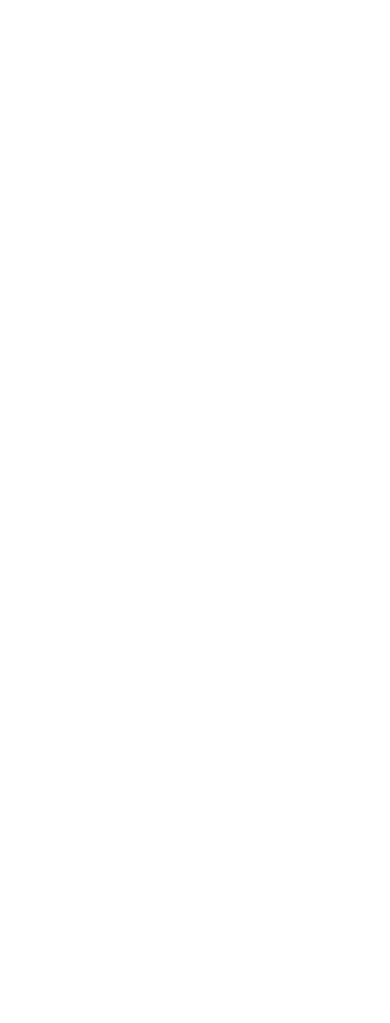
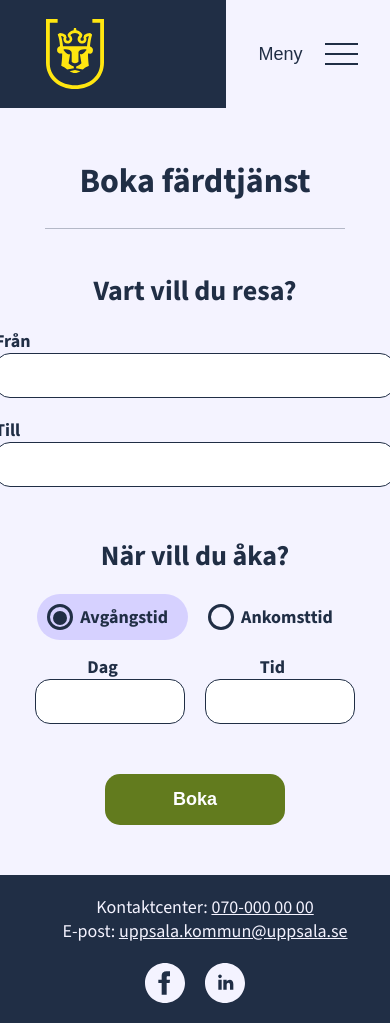
Before and after one commit to RobinHawiz/Uppsala-Fardtjanst, a plain HTML site: page bokafardtjanst/bokafardtjanst.html in a window 390 px wide. Before the commit the page ends 844 px from the top, so only its background shows below. Drawn offline with nearby package versions, Linux system fonts and the light colour scheme.

Commit message:
Made custom styling for radio buttons + other stuff

```diff
--- a/bokafardtjanst/bokafardtjanst.html
+++ b/bokafardtjanst/bokafardtjanst.html
@@ -0,0 +1,177 @@
+<!DOCTYPE html>
+<html lang="sv">
+  <head>
+    <meta charset="UTF-8" />
+    <meta name="viewport" content="width=device-width, initial-scale=1.0" />
+    <!-- Makes the loading of google fonts non-render blocking -->
+    <link
+      rel="preload"
+      href="https://fonts.googleapis.com/css2?family=Source+Sans+3:wght@400;700&display=swap"
+      as="style"
+      onload="this.onload=null;this.rel='stylesheet'"
+    />
+    <noscript>
+      <link
+        href="https://fonts.googleapis.com/css2?family=Source+Sans+3:wght@400;700&display=swap"
+        rel="stylesheet"
+        type="text/css"
+      />
+    </noscript>
+    <link rel="stylesheet" href="../style/style.css" />
+    <link rel="icon" type="image/x-icon" href="../icon/favicon.ico" />
+    <title>Uppsala färdtjänst</title>
+  </head>
+  <body>
+    <header>
+      <a class="logo logo-desktop" href="../minaresor/minaresor.html">
+        <img src="../img/logo_desktop.svg" alt="Uppsala kommuns logga" />
+      </a>
+      <a class="logo logo-mobile" href="../minaresor/minaresor.html">
+        <img src="../img/logo_mobile.svg" alt="Uppsala kommuns logga" />
+      </a>
+      <button class="burgerking">
+        <span class="menu">Meny</span>
+        <span class="line-container">
+          <span class="line"></span>
+          <span class="line"></span>
+          <span class="line"></span>
+        </span>
+      </button>
+      <nav>
+        <ul class="nav-links">
+          <li>
+            <a class="active" href="../minaresor/minaresor.html">Mina resor</a>
+            <span class="nav-divider"></span>
+          </li>
+
+          <li>
+            <a href="../bokafardtjanst/bokafardtjanst.html">Boka färdtjänst</a>
+            <span class="nav-divider"></span>
+          </li>
+
+          <li>
+            <a href="../aterkommanderesor/aterkommanderesor.html"
+              >Återkommande resor</a
+            >
+            <span class="nav-divider"></span>
+          </li>
+
+          <li>
+            <a href="../minprofil/minprofil.html">Min profil</a>
+            <span class="nav-divider"></span>
+          </li>
+
+          <li>
+            <a href="../kontakt/kontakt.html">Kontakt</a>
+            <span class="nav-divider"></span>
+          </li>
+
+          <li>
+            <a href="../omfardtjanst/omfardtjanst.html">Om färdtjänst</a>
+            <span class="nav-divider"></span>
+          </li>
+
+          <li>
+            <a href="../avgifterforfardtjanst/avgifterforfardtjanst.html"
+              >Avgifter för färdtjänst</a
+            >
+          </li>
+        </ul>
+      </nav>
+    </header>
+    <main>
+      <h1>Boka färdtjänst</h1>
+      <span class="divider"></span>
+      <form class="bokafardtjanst-form" action="">
+        <section>
+          <h2>Vart vill du resa?</h2>
+          <div class="input-boxes">
+            <label for="from">Från</label>
+            <input id="from" type="text" />
+            <label for="to">Till</label>
+            <input id="to" type="text" />
+          </div>
+        </section>
+        <section>
+          <h2>När vill du åka?</h2>
+          <div class="radio-and-input">
+            <div class="radio-buttons">
+              <label>
+                <input
+                  type="radio"
+                  checked="true"
+                  name="departure-or-arrival"
+                />
+                <span>Avgångstid</span>
+              </label>
+              <label>
+                <input type="radio" name="departure-or-arrival" />
+                <span>Ankomsttid</span>
+              </label>
+            </div>
+            <div class="input-boxes">
+              <div class="input-box">
+                <label for="day">Dag</label>
+                <input id="day" type="text" />
+              </div>
+              <div class="input-box">
+                <label for="time">Tid</label>
+                <input id="time" type="text" />
+              </div>
+            </div>
+          </div>
+        </section>
+        <button class="book-trip">Boka</button>
+      </form>
+    </main>
+    <footer>
+      <div class="contact">
+        <p>Kontaktcenter: <a href="tel:070-0000000">070-000 00 00</a></p>
+        <p>
+          E-post:
+          <a href="email:uppsala.kommun@uppsala.se"
+            >uppsala.kommun@uppsala.se</a
+          >
+        </p>
+      </div>
+      <ul class="socials">
+        <li>
+          <a href="https://www.facebook.com">
+            <svg
+              xmlns="http://www.w3.org/2000/svg"
+              xmlns:xlink="http://www.w3.org/1999/xlink"
+              role="img"
+              aria-label="Facebook icon"
+              width="40px"
+              height="40px"
+              viewBox="0 0 40 40"
+              version="1.1"
+            >
+              <path
+                d="M 20 0 C 8.953125 0 0 8.953125 0 20 C 0 31.046875 8.953125 40 20 40 C 31.046875 40 40 31.046875 40 20 C 40 8.953125 31.046875 0 20 0 Z M 25 13.332031 L 22.75 13.332031 C 21.851562 13.332031 21.667969 13.703125 21.667969 14.628906 L 21.667969 16.667969 L 25 16.667969 L 24.652344 20 L 21.667969 20 L 21.667969 31.667969 L 16.667969 31.667969 L 16.667969 20 L 13.332031 20 L 13.332031 16.667969 L 16.667969 16.667969 L 16.667969 12.820312 C 16.667969 9.871094 18.21875 8.332031 21.714844 8.332031 L 25 8.332031 Z M 25 13.332031 "
+              />
+            </svg>
+          </a>
+        </li>
+        <li>
+          <a href="https://www.linkedin.com">
+            <svg
+              xmlns="http://www.w3.org/2000/svg"
+              xmlns:xlink="http://www.w3.org/1999/xlink"
+              width="40px"
+              height="40px"
+              viewBox="0 0 40 40"
+              version="1.1"
+            >
+              <path
+                d="M 20 0 C 8.953125 0 0 8.953125 0 20 C 0 31.046875 8.953125 40 20 40 C 31.046875 40 40 31.046875 40 20 C 40 8.953125 31.046875 0 20 0 Z M 16.667969 26.667969 L 13.332031 26.667969 L 13.332031 16.667969 L 16.667969 16.667969 Z M 15 15.183594 C 13.988281 15.183594 13.167969 14.355469 13.167969 13.332031 C 13.167969 12.3125 13.988281 11.484375 15 11.484375 C 16.011719 11.484375 16.832031 12.3125 16.832031 13.332031 C 16.832031 14.355469 16.011719 15.183594 15 15.183594 Z M 28.332031 26.667969 L 25.003906 26.667969 L 25.003906 21.898438 C 25.003906 18.761719 21.667969 19.027344 21.667969 21.898438 L 21.667969 26.667969 L 18.332031 26.667969 L 18.332031 16.667969 L 21.667969 16.667969 L 21.667969 18.488281 C 23.121094 15.796875 28.332031 15.59375 28.332031 21.066406 Z M 28.332031 26.667969 "
+              />
+            </svg>
+          </a>
+        </li>
+      </ul>
+    </footer>
+    <script src="../js/navbar.js"></script>
+    <script src="../js/accordion.js"></script>
+  </body>
+</html>
--- /dev/null
+++ b/style/_bokafardtjanst.scss
@@ -0,0 +1,30 @@
+main {
+  form.bokafardtjanst-form {
+    .input-boxes {
+      label {
+        font-weight: 700;
+      }
+      input {
+        width: 40rem;
+        height: 4.5rem;
+      }
+      input#from {
+        margin-bottom: 2rem;
+      }
+    }
+
+    .radio-and-input {
+      width: 100%;
+      .input-boxes {
+        @include flex(center, center, row);
+        gap: 2rem;
+        .input-box {
+          @include flex(normal, normal, column);
+          input {
+            width: 15rem;
+          }
+        }
+      }
+    }
+  }
+}
--- a/style/_global.scss
+++ b/style/_global.scss
@@ -38,7 +38,9 @@ $card-background-color: white;
 
 // Global styling
 
-* {
+*,
+*:before,
+*:after {
   margin: 0;
   padding: 0;
   box-sizing: border-box;
@@ -59,6 +61,12 @@ h1 {
   font-size: $h1-font;
   color: $primary-color;
   text-align: center;
+}
+
+h2 {
+  font-size: $h2-font;
+  color: $primary-color;
+  margin-bottom: 2rem;
 }
 
 h3 {
@@ -110,27 +118,108 @@ span.divider {
   margin: 3rem auto 4.8rem auto;
 }
 
+button.book-trip {
+  padding: 1.5rem 6.8rem;
+  background-color: $book-button-background-color;
+  border-radius: 1.5rem;
+  text-align: center;
+
+  &:hover {
+    background-color: $book-button-background-color-hover;
+  }
+}
+
+button.login {
+  padding: 1.5rem 6.8rem;
+  margin: 2rem 0;
+  border-radius: 1.5rem;
+  background-color: $button-background-color;
+  &:hover {
+    background-color: $button-background-color-hover;
+  }
+}
+
 form {
   @include flex(center, center, column);
+  width: 60rem;
   font-size: $p-font;
   color: $primary-color;
-  .input-box {
-    @include flex(center, center, column);
-    input {
-      width: 32rem;
-      height: 6.4rem;
-      text-align: center;
-      margin-top: 2rem;
-      border: 0.1rem solid $primary-color;
-      border-radius: 1.5rem;
-      font-size: $p-font;
+  section {
+    @include flex(center, normal, column);
+    width: 100%;
+    margin-bottom: 5rem;
+  }
+}
+
+.input-boxes {
+  @include flex(normal, center, column);
+  input {
+    padding-left: 1rem;
+    border: 0.1rem solid $primary-color;
+    border-radius: 1.5rem;
+    font-size: $p-font;
+  }
+}
+
+/* Radio button styling */
+
+.radio-buttons {
+  @include flex(center, center, row);
+  gap: 1rem;
+  margin-bottom: 1.5rem;
+  label {
+    @include flex(center, center, row);
+    position: relative;
+    padding: 1rem 2rem 1rem 1rem;
+    border-radius: 3.1rem;
+    transition: 0.25s ease;
+    &:has(input:checked) {
+      background-color: $secondary-color-hover;
     }
+
+    &:has(input:focus) {
+      transition: none;
+      border: 0.2rem solid $primary-color;
+    }
+
+    &:hover {
+      background-color: $secondary-color-hover;
+      cursor: pointer;
+    }
+    font-weight: 700;
   }
-  button {
-    padding: 1.5rem 6.8rem;
-    margin: 2rem 0;
-    border-radius: 1.5rem;
-  }
+}
+
+input[type="radio"] {
+  -webkit-appearance: none;
+  appearance: none;
+  width: 2.6rem;
+  height: 2.6rem;
+  margin-right: 0.7rem;
+  border: 0.3rem solid $primary-color;
+  border-radius: 50%;
+}
+
+input[type="radio"]::before {
+  content: "";
+  display: block;
+  position: absolute;
+  top: 1.73rem;
+  left: 1.6rem;
+  width: 1.4rem;
+  height: 1.4rem;
+  border-radius: 50%;
+  transform: scale(0);
+  transition: 120ms transform ease-in-out;
+  box-shadow: inset 1em 1em $primary-color;
+}
+
+input[type="radio"]:checked::before {
+  transform: scale(1);
+}
+
+input[type="radio"]:focus {
+  outline: none;
 }
 
 @media screen and (max-width: 1024px) {
@@ -164,16 +253,4 @@ form {
     width: 30rem;
     margin: 2.5rem auto 4.3rem auto;
   }
-  form {
-    font-size: $p-mobile-font;
-    .input-box {
-      label {
-        text-align: center;
-        width: 90%;
-      }
-      input {
-        font-size: $p-mobile-font;
-      }
-    }
-  }
 }
--- a/style/_homepage.scss
+++ b/style/_homepage.scss
@@ -2,11 +2,15 @@ h1.homepage-title {
   width: 68rem;
 }
 
-form {
-  button {
-    background-color: $button-background-color;
-    &:hover {
-      background-color: $button-background-color-hover;
+form.homepage-form {
+  input {
+    width: 32rem;
+    height: 6.4rem;
+    margin-top: 2rem;
+    align-self: center;
+    &::placeholder {
+      text-align: center;
+      font-weight: 700;
     }
   }
 }
@@ -15,4 +19,16 @@ form {
   h1.homepage-title {
     width: 90%;
   }
+  form {
+    font-size: $p-mobile-font;
+    .input-box {
+      label {
+        text-align: center;
+        width: 90%;
+      }
+      input {
+        font-size: $p-mobile-font;
+      }
+    }
+  }
 }
--- a/style/_minaresor.scss
+++ b/style/_minaresor.scss
@@ -64,17 +64,6 @@ main {
       display: none;
     }
   }
-
-  .book-trip {
-    padding: 1.5rem 6.8rem;
-    background-color: $book-button-background-color;
-    border-radius: 1.5rem;
-    text-align: center;
-
-    &:hover {
-      background-color: $book-button-background-color-hover;
-    }
-  }
 }
 
 @media screen and (max-width: 768px) {
--- a/style/style.scss
+++ b/style/style.scss
@@ -3,3 +3,4 @@
 @import "footer";
 @import "homepage";
 @import "minaresor";
+@import "bokafardtjanst";
```
Also changed, not shown: index.html (+3 -3 lines), style/style.css, 1 other file.
